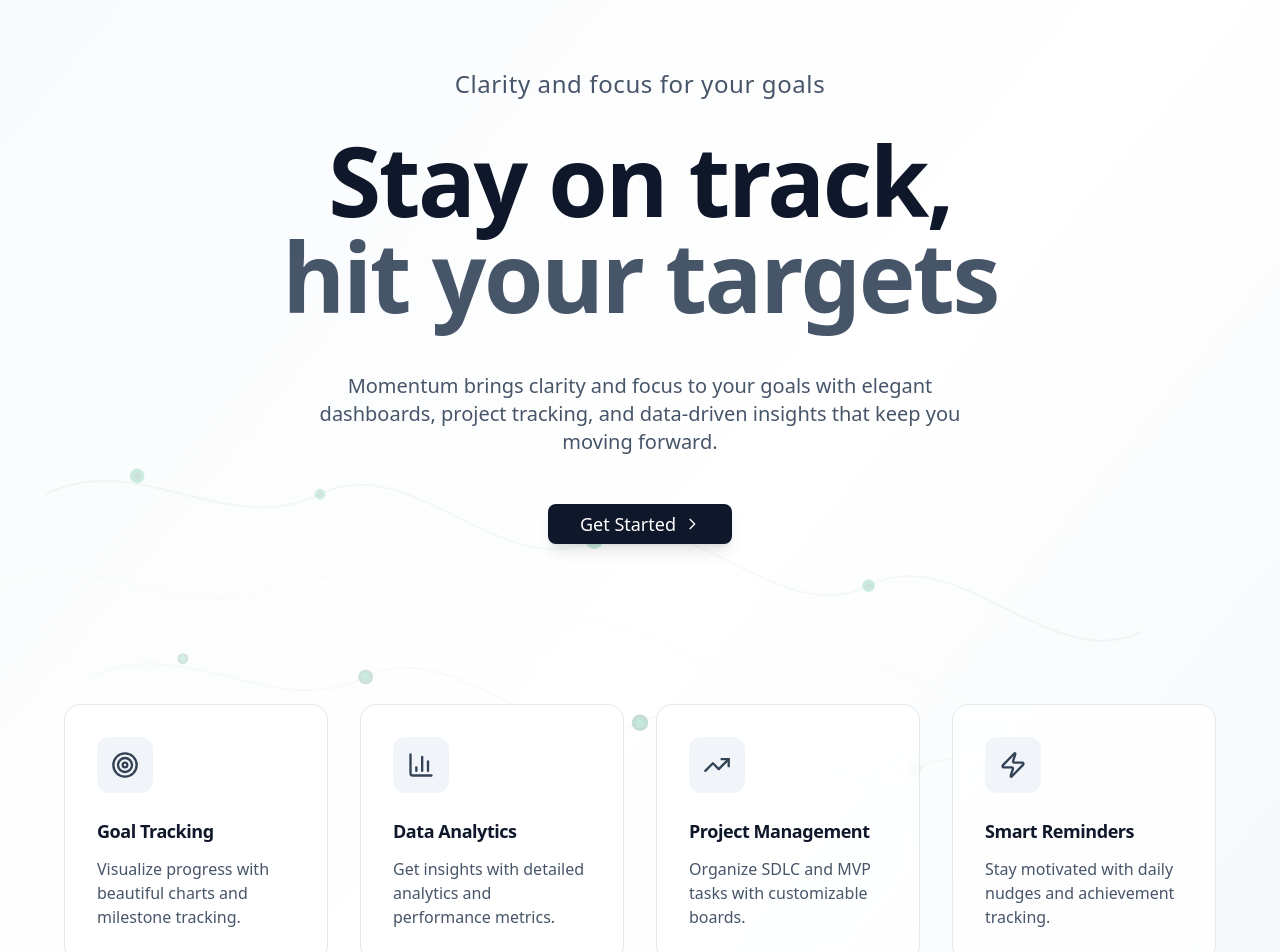
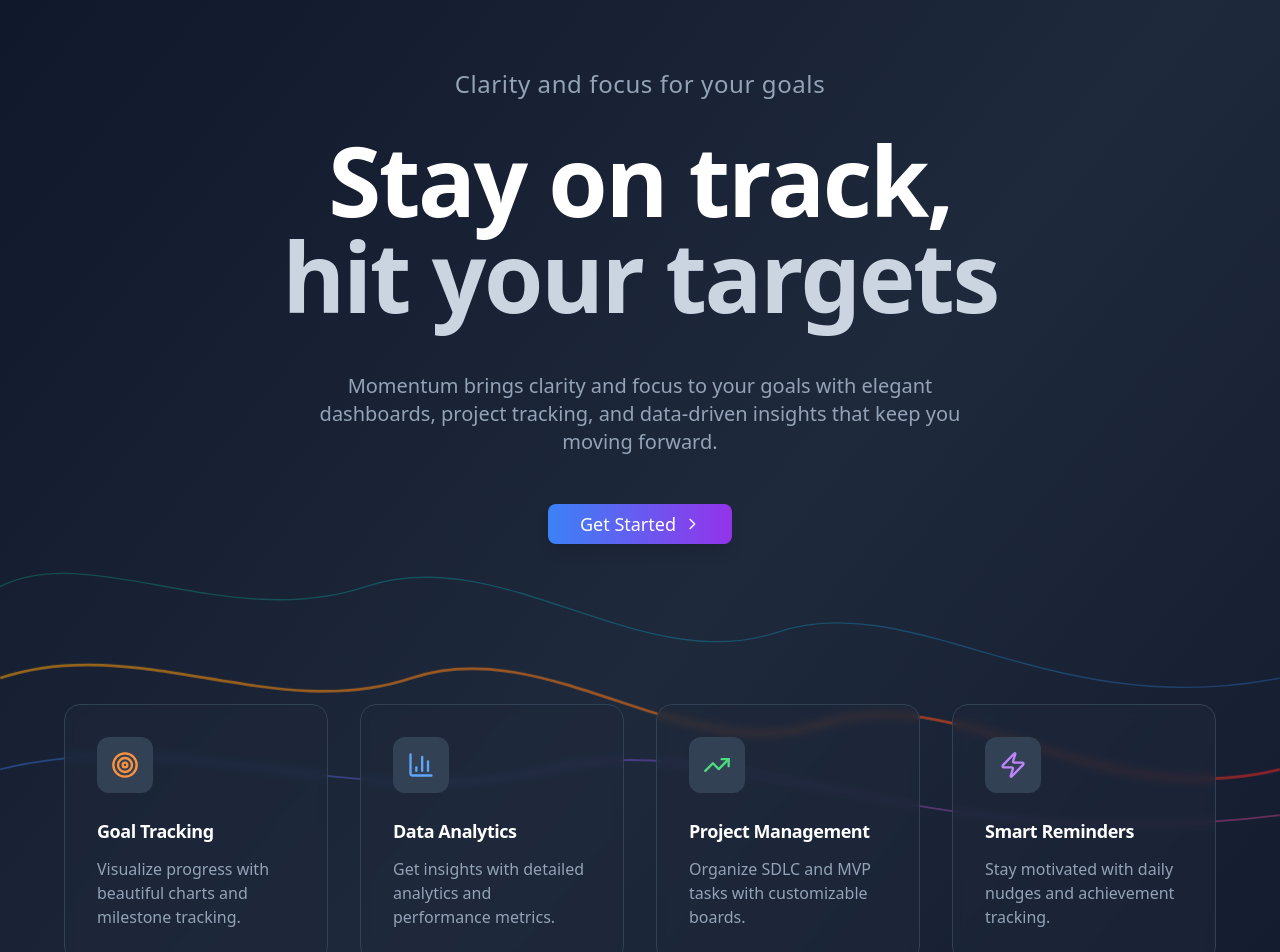
Before and after one commit to madhusudanpatnaik/momentum-goal-tracker, a React (Vite) app: page / in a window 1280 px wide. Shown: the part 100-1052 px from the top of the page. Built offline with nearby package versions, Linux system fonts and the light colour scheme.

Commit message:
Add wavy animation to landing page
Implemented a wavy animation background design on the landing page, while adjusting the color palette to be less bright.

```diff
--- a/src/pages/Landing.tsx
+++ b/src/pages/Landing.tsx
@@ -16,107 +16,107 @@ const Landing = () => {
   };
 
   return (
-    <div className="min-h-screen relative overflow-hidden bg-gradient-to-br from-slate-50 via-white to-slate-100">
-      {/* Web-like background pattern */}
-      <div className="absolute inset-0 opacity-30">
+    <div className="min-h-screen relative overflow-hidden bg-gradient-to-br from-slate-900 via-slate-800 to-slate-900">
+      {/* Animated wavy background */}
+      <div className="absolute inset-0">
         <svg
           className="absolute inset-0 w-full h-full"
           viewBox="0 0 1400 800"
           fill="none"
           xmlns="http://www.w3.org/2000/svg"
         >
-          {/* Flowing lines */}
+          {/* Animated flowing waves */}
           <path
-            d="M50 200C150 150, 250 250, 350 200C450 150, 550 300, 650 250C750 200, 850 350, 950 300C1050 250, 1150 400, 1250 350"
-            stroke="url(#gradient1)"
+            d="M0 400C150 350, 300 450, 450 400C600 350, 750 500, 900 450C1050 400, 1200 550, 1400 500"
+            stroke="url(#waveGradient1)"
+            strokeWidth="3"
+            fill="none"
+            opacity="0.6"
+            className="animate-pulse"
+          >
+            <animate
+              attributeName="d"
+              values="M0 400C150 350, 300 450, 450 400C600 350, 750 500, 900 450C1050 400, 1200 550, 1400 500;
+                      M0 450C150 400, 300 500, 450 450C600 400, 750 550, 900 500C1050 450, 1200 600, 1400 550;
+                      M0 400C150 350, 300 450, 450 400C600 350, 750 500, 900 450C1050 400, 1200 550, 1400 500"
+              dur="8s"
+              repeatCount="indefinite"
+            />
+          </path>
+
+          <path
+            d="M0 500C200 450, 400 550, 600 500C800 450, 1000 600, 1400 550"
+            stroke="url(#waveGradient2)"
             strokeWidth="2"
             fill="none"
-            opacity="0.6"
-          />
+            opacity="0.4"
+          >
+            <animate
+              attributeName="d"
+              values="M0 500C200 450, 400 550, 600 500C800 450, 1000 600, 1400 550;
+                      M0 550C200 500, 400 600, 600 550C800 500, 1000 650, 1400 600;
+                      M0 500C200 450, 400 550, 600 500C800 450, 1000 600, 1400 550"
+              dur="10s"
+              repeatCount="indefinite"
+            />
+          </path>
+
           <path
-            d="M100 400C200 350, 300 450, 400 400C500 350, 600 500, 700 450C800 400, 900 550, 1000 500C1100 450, 1200 600, 1300 550"
-            stroke="url(#gradient2)"
-            strokeWidth="2"
-            fill="none"
-            opacity="0.5"
-          />
-          <path
-            d="M0 300C100 250, 200 350, 300 300C400 250, 500 400, 600 350C700 300, 800 450, 900 400C1000 350, 1100 500, 1200 450"
-            stroke="url(#gradient3)"
+            d="M0 300C100 250, 250 350, 400 300C550 250, 700 400, 850 350C1000 300, 1150 450, 1400 400"
+            stroke="url(#waveGradient3)"
             strokeWidth="1.5"
             fill="none"
-            opacity="0.4"
-          />
+            opacity="0.3"
+          >
+            <animate
+              attributeName="d"
+              values="M0 300C100 250, 250 350, 400 300C550 250, 700 400, 850 350C1000 300, 1150 450, 1400 400;
+                      M0 350C100 300, 250 400, 400 350C550 300, 700 450, 850 400C1000 350, 1150 500, 1400 450;
+                      M0 300C100 250, 250 350, 400 300C550 250, 700 400, 850 350C1000 300, 1150 450, 1400 400"
+              dur="12s"
+              repeatCount="indefinite"
+            />
+          </path>
 
-          {/* Connected nodes */}
-          <circle cx="150" cy="180" r="8" fill="url(#nodeGradient)" opacity="0.7" />
-          <circle cx="350" cy="200" r="6" fill="url(#nodeGradient)" opacity="0.6" />
-          <circle cx="650" cy="250" r="10" fill="url(#nodeGradient)" opacity="0.8" />
-          <circle cx="950" cy="300" r="7" fill="url(#nodeGradient)" opacity="0.7" />
-
-          <circle cx="200" cy="380" r="6" fill="url(#nodeGradient2)" opacity="0.6" />
-          <circle cx="400" cy="400" r="8" fill="url(#nodeGradient2)" opacity="0.7" />
-          <circle cx="700" cy="450" r="9" fill="url(#nodeGradient2)" opacity="0.8" />
-          <circle cx="1000" cy="500" r="7" fill="url(#nodeGradient2)" opacity="0.6" />
-
-          {/* Gradients */}
+          {/* Gradient definitions */}
           <defs>
-            <linearGradient id="gradient1" x1="0%" y1="0%" x2="100%" y2="0%">
-              <stop offset="0%" stopColor="#15654849" />
-              <stop offset="50%" stopColor="#10b98149" />
-              <stop offset="100%" stopColor="#15654849" />
+            <linearGradient id="waveGradient1" x1="0%" y1="0%" x2="100%" y2="0%">
+              <stop offset="0%" stopColor="#f59e0b" />
+              <stop offset="50%" stopColor="#f97316" />
+              <stop offset="100%" stopColor="#dc2626" />
             </linearGradient>
-            <linearGradient id="gradient2" x1="0%" y1="0%" x2="100%" y2="0%">
-              <stop offset="0%" stopColor="#10b98139" />
-              <stop offset="50%" stopColor="#15654839" />
-              <stop offset="100%" stopColor="#10b98139" />
+            <linearGradient id="waveGradient2" x1="0%" y1="0%" x2="100%" y2="0%">
+              <stop offset="0%" stopColor="#3b82f6" />
+              <stop offset="50%" stopColor="#8b5cf6" />
+              <stop offset="100%" stopColor="#ec4899" />
             </linearGradient>
-            <linearGradient id="gradient3" x1="0%" y1="0%" x2="100%" y2="0%">
-              <stop offset="0%" stopColor="#15654829" />
-              <stop offset="50%" stopColor="#10b98129" />
-              <stop offset="100%" stopColor="#15654829" />
+            <linearGradient id="waveGradient3" x1="0%" y1="0%" x2="100%" y2="0%">
+              <stop offset="0%" stopColor="#10b981" />
+              <stop offset="50%" stopColor="#06b6d4" />
+              <stop offset="100%" stopColor="#3b82f6" />
             </linearGradient>
-            <radialGradient id="nodeGradient">
-              <stop offset="0%" stopColor="#156548" />
-              <stop offset="100%" stopColor="#10b981" />
-            </radialGradient>
-            <radialGradient id="nodeGradient2">
-              <stop offset="0%" stopColor="#10b981" />
-              <stop offset="100%" stopColor="#156548" />
-            </radialGradient>
           </defs>
         </svg>
       </div>
 
-      {/* Subtle geometric pattern overlay */}
-      <div className="absolute inset-0 opacity-5">
-        <div className="absolute inset-0" style={{
-          backgroundImage: `
-            linear-gradient(rgba(0,0,0,0.02) 1px, transparent 1px),
-            linear-gradient(90deg, rgba(0,0,0,0.02) 1px, transparent 1px)
-          `,
-          backgroundSize: '60px 60px'
-        }} />
-      </div>
-
       {/* Navigation */}
       <nav className="relative z-10 flex items-center justify-between px-8 py-6">
-        <div className="text-3xl font-bold text-slate-900 tracking-tight">
+        <div className="text-3xl font-bold text-white tracking-tight">
           MOMENTUM
         </div>
         <div className="hidden md:flex items-center gap-8">
-          <span className="text-slate-600 hover:text-slate-900 cursor-pointer transition-colors font-medium">Features</span>
-          <span className="text-slate-600 hover:text-slate-900 cursor-pointer transition-colors font-medium">Pricing</span>
-          <span className="text-slate-600 hover:text-slate-900 cursor-pointer transition-colors font-medium">Community</span>
+          <span className="text-slate-300 hover:text-white cursor-pointer transition-colors font-medium">Features</span>
+          <span className="text-slate-300 hover:text-white cursor-pointer transition-colors font-medium">Pricing</span>
+          <span className="text-slate-300 hover:text-white cursor-pointer transition-colors font-medium">Community</span>
           <Button
             variant="outline"
-            className="border-slate-300 text-slate-700 hover:bg-slate-50 font-medium"
+            className="border-slate-500 text-slate-300 hover:bg-slate-800 hover:text-white font-medium"
           >
             Sign in
           </Button>
           <Button
             onClick={handleBookDemo}
-            className="bg-slate-900 hover:bg-slate-800 text-white px-6 py-2 rounded-lg font-medium"
+            className="bg-gradient-to-r from-orange-500 to-red-500 hover:from-orange-600 hover:to-red-600 text-white px-6 py-2 rounded-lg font-medium"
           >
             Book a demo
           </Button>
@@ -126,25 +126,25 @@ const Landing = () => {
       {/* Hero Section */}
       <div className="relative z-10 container mx-auto px-8 py-20 text-center">
         <div className="max-w-4xl mx-auto">
-          <h1 className="text-slate-600 text-xl md:text-2xl mb-8 font-medium tracking-wide">
+          <h1 className="text-slate-400 text-xl md:text-2xl mb-8 font-medium tracking-wide">
             Clarity and focus for your goals
           </h1>
 
           <div className="relative mb-12">
-            <h2 className="text-5xl md:text-7xl lg:text-8xl font-bold text-slate-900 leading-none mb-6 tracking-tight">
+            <h2 className="text-5xl md:text-7xl lg:text-8xl font-bold text-white leading-none mb-6 tracking-tight">
               Stay on track,<br />
-              <span className="text-slate-600">hit your targets</span>
+              <span className="text-slate-300">hit your targets</span>
             </h2>
           </div>
 
-          <p className="text-slate-600 text-lg md:text-xl max-w-2xl mx-auto mb-12 leading-relaxed font-medium">
+          <p className="text-slate-400 text-lg md:text-xl max-w-2xl mx-auto mb-12 leading-relaxed font-medium">
             Momentum brings clarity and focus to your goals with elegant dashboards,
             project tracking, and data-driven insights that keep you moving forward.
           </p>
 
           <Button
             onClick={handleGetStarted}
-            className="bg-slate-900 hover:bg-slate-800 text-white px-8 py-4 text-lg rounded-lg shadow-lg hover:shadow-xl transition-all duration-300 inline-flex items-center gap-2 font-medium"
+            className="bg-gradient-to-r from-blue-500 to-purple-600 hover:from-blue-600 hover:to-purple-700 text-white px-8 py-4 text-lg rounded-lg shadow-lg hover:shadow-xl transition-all duration-300 inline-flex items-center gap-2 font-medium"
           >
             Get Started
             <svg className="w-5 h-5" fill="none" stroke="currentColor" viewBox="0 0 24 24">
@@ -157,52 +157,52 @@ const Landing = () => {
       {/* Features Section */}
       <div className="relative z-10 container mx-auto px-8 py-20">
         <div className="grid md:grid-cols-2 lg:grid-cols-4 gap-8 max-w-6xl mx-auto">
-          <div className="bg-white/80 backdrop-blur-sm border border-slate-200 rounded-2xl p-8 hover:bg-white transition-all duration-300 hover:shadow-lg">
-            <div className="w-14 h-14 bg-slate-100 rounded-xl flex items-center justify-center mb-6">
-              <Target className="w-7 h-7 text-slate-700" />
+          <div className="bg-slate-800/50 backdrop-blur-sm border border-slate-700 rounded-2xl p-8 hover:bg-slate-800/70 transition-all duration-300 hover:shadow-lg">
+            <div className="w-14 h-14 bg-slate-700 rounded-xl flex items-center justify-center mb-6">
+              <Target className="w-7 h-7 text-orange-400" />
             </div>
-            <h3 className="text-slate-900 text-lg font-semibold mb-3 tracking-tight">Goal Tracking</h3>
-            <p className="text-slate-600 font-medium">Visualize progress with beautiful charts and milestone tracking.</p>
+            <h3 className="text-white text-lg font-semibold mb-3 tracking-tight">Goal Tracking</h3>
+            <p className="text-slate-400 font-medium">Visualize progress with beautiful charts and milestone tracking.</p>
           </div>
 
-          <div className="bg-white/80 backdrop-blur-sm border border-slate-200 rounded-2xl p-8 hover:bg-white transition-all duration-300 hover:shadow-lg">
-            <div className="w-14 h-14 bg-slate-100 rounded-xl flex items-center justify-center mb-6">
-              <BarChart3 className="w-7 h-7 text-slate-700" />
+          <div className="bg-slate-800/50 backdrop-blur-sm border border-slate-700 rounded-2xl p-8 hover:bg-slate-800/70 transition-all duration-300 hover:shadow-lg">
+            <div className="w-14 h-14 bg-slate-700 rounded-xl flex items-center justify-center mb-6">
+              <BarChart3 className="w-7 h-7 text-blue-400" />
             </div>
-            <h3 className="text-slate-900 text-lg font-semibold mb-3 tracking-tight">Data Analytics</h3>
-            <p className="text-slate-600 font-medium">Get insights with detailed analytics and performance metrics.</p>
+            <h3 className="text-white text-lg font-semibold mb-3 tracking-tight">Data Analytics</h3>
+            <p className="text-slate-400 font-medium">Get insights with detailed analytics and performance metrics.</p>
           </div>
 
-          <div className="bg-white/80 backdrop-blur-sm border border-slate-200 rounded-2xl p-8 hover:bg-white transition-all duration-300 hover:shadow-lg">
-            <div className="w-14 h-14 bg-slate-100 rounded-xl flex items-center justify-center mb-6">
-              <TrendingUp className="w-7 h-7 text-slate-700" />
+          <div className="bg-slate-800/50 backdrop-blur-sm border border-slate-700 rounded-2xl p-8 hover:bg-slate-800/70 transition-all duration-300 hover:shadow-lg">
+            <div className="w-14 h-14 bg-slate-700 rounded-xl flex items-center justify-center mb-6">
+              <TrendingUp className="w-7 h-7 text-green-400" />
             </div>
-            <h3 className="text-slate-900 text-lg font-semibold mb-3 tracking-tight">Project Management</h3>
-            <p className="text-slate-600 font-medium">Organize SDLC and MVP tasks with customizable boards.</p>
+            <h3 className="text-white text-lg font-semibold mb-3 tracking-tight">Project Management</h3>
+            <p className="text-slate-400 font-medium">Organize SDLC and MVP tasks with customizable boards.</p>
           </div>
 
-          <div className="bg-white/80 backdrop-blur-sm border border-slate-200 rounded-2xl p-8 hover:bg-white transition-all duration-300 hover:shadow-lg">
-            <div className="w-14 h-14 bg-slate-100 rounded-xl flex items-center justify-center mb-6">
-              <Zap className="w-7 h-7 text-slate-700" />
+          <div className="bg-slate-800/50 backdrop-blur-sm border border-slate-700 rounded-2xl p-8 hover:bg-slate-800/70 transition-all duration-300 hover:shadow-lg">
+            <div className="w-14 h-14 bg-slate-700 rounded-xl flex items-center justify-center mb-6">
+              <Zap className="w-7 h-7 text-purple-400" />
             </div>
-            <h3 className="text-slate-900 text-lg font-semibold mb-3 tracking-tight">Smart Reminders</h3>
-            <p className="text-slate-600 font-medium">Stay motivated with daily nudges and achievement tracking.</p>
+            <h3 className="text-white text-lg font-semibold mb-3 tracking-tight">Smart Reminders</h3>
+            <p className="text-slate-400 font-medium">Stay motivated with daily nudges and achievement tracking.</p>
           </div>
         </div>
       </div>
 
       {/* CTA Section */}
       <div className="relative z-10 container mx-auto px-8 py-20">
-        <div className="bg-slate-900 rounded-3xl p-12 text-center max-w-4xl mx-auto">
+        <div className="bg-gradient-to-r from-slate-800/80 to-slate-900/80 backdrop-blur-sm border border-slate-700 rounded-3xl p-12 text-center max-w-4xl mx-auto">
           <h3 className="text-3xl md:text-4xl font-bold text-white mb-4 tracking-tight">
             Ready to build momentum?
           </h3>
-          <p className="text-slate-300 text-lg mb-8 font-medium">
+          <p className="text-slate-400 text-lg mb-8 font-medium">
             Join thousands of founders and individuals achieving their goals with clarity and focus.
           </p>
           <Button
             onClick={handleGetStarted}
-            className="bg-white text-slate-900 hover:bg-slate-100 px-8 py-4 text-lg rounded-lg shadow-lg hover:shadow-xl transition-all duration-300 font-medium"
+            className="bg-gradient-to-r from-emerald-500 to-teal-600 hover:from-emerald-600 hover:to-teal-700 text-white px-8 py-4 text-lg rounded-lg shadow-lg hover:shadow-xl transition-all duration-300 font-medium"
           >
             Start Your Journey
           </Button>
```
